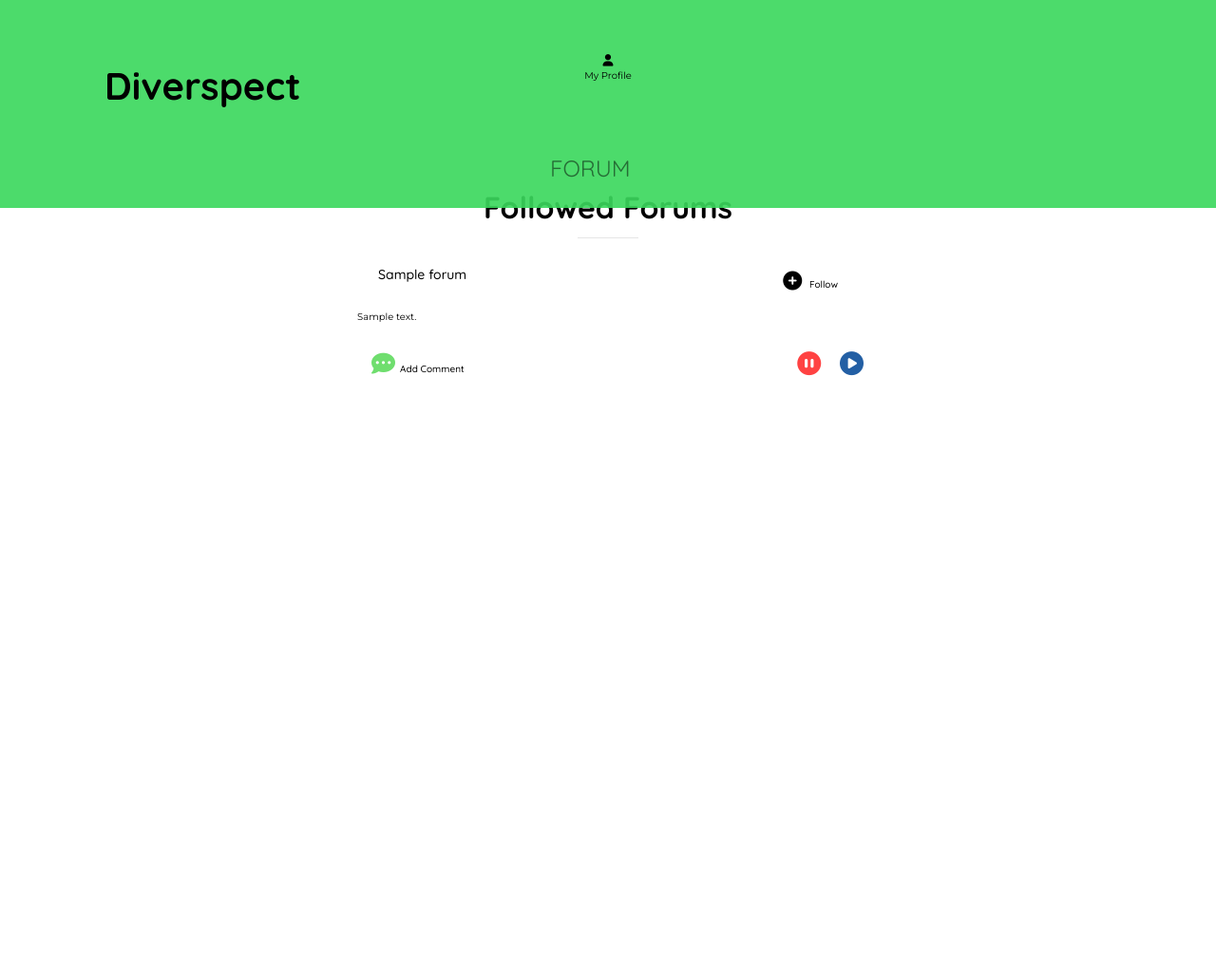
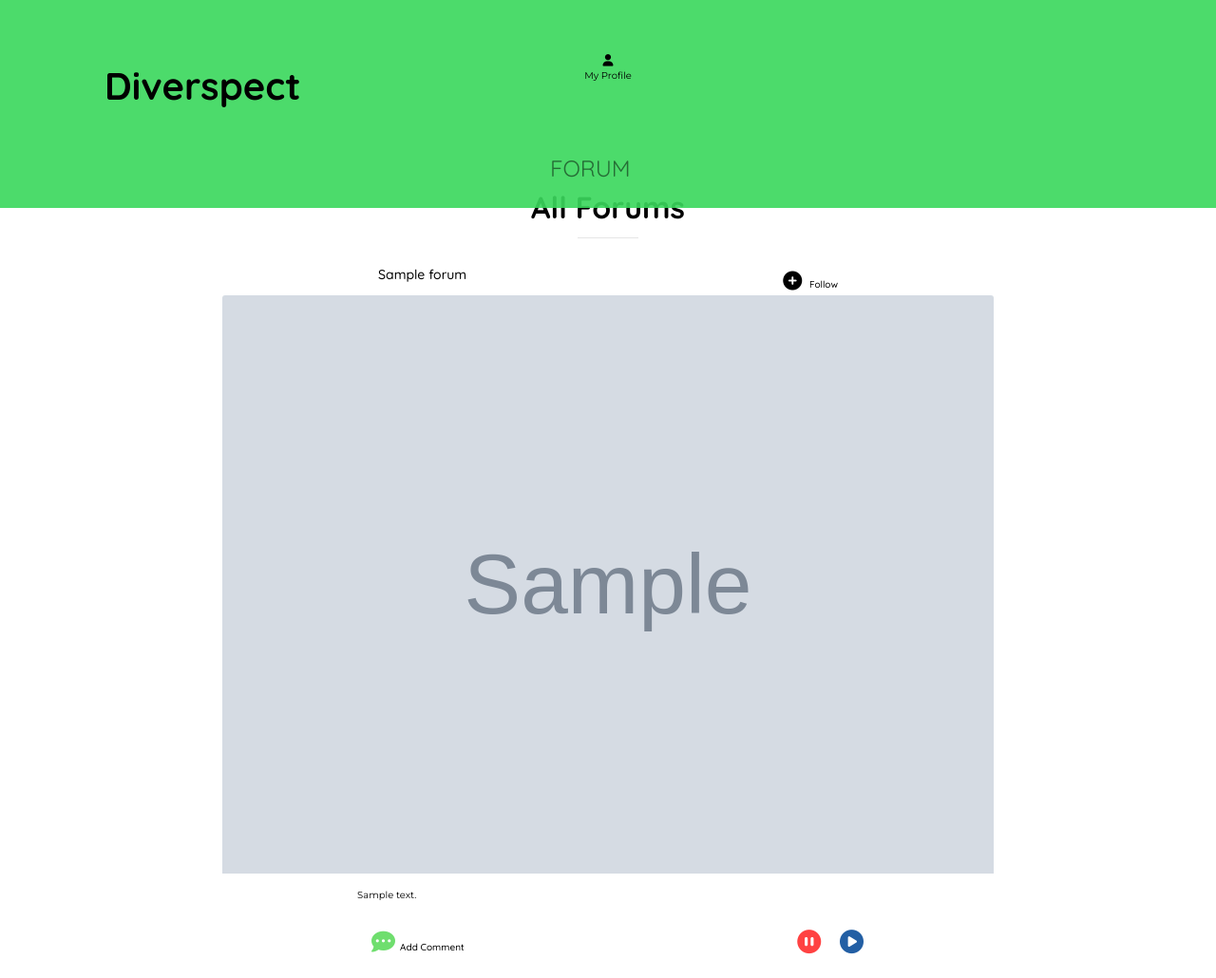
Before and after one commit to Gwen-Bradbury/trust-in-soda-hackathon, a Django app: page /forum/ in a window 1280 px wide. Shown: the whole page at 95% size. Before the commit the page ends 396 px from the top, so only its background shows below. Run offline with Django 3.2, Linux system fonts and the light colour scheme; tables that the repository leaves empty hold one stand-in row (values such as "Sample post"); grey boxes marked "Sample" are stand-in pictures; some libraries are stand-ins or nearby versions.

Commit message:
Added images to forum (#55)

```diff
--- a/forum/templates/forum/forum.html
+++ b/forum/templates/forum/forum.html
@@ -14,7 +14,7 @@
 
 {% block content %}
     <section>
-        <h2 class="title">Followed Forums</h2>
+        <h2 class="title">All Forums</h2>
         <hr>
         {% for forum in forum %}
         <div class="grid">
@@ -26,6 +26,11 @@
             </div>
             <div class="row">
                 <div class="col-lg-12">
+                    {% if forum.image %}
+                            <img class="card-img-top img-fluid blog border-blue" src="{{ forum.image.url }}" alt="{{ forum.forum_name }}">
+                    {% else %}
+                            <img class="card-img-top img-fluid blog border-blue" src="{{ MEDIA_URL }}noimage.png" alt="{{ forum.forum_name }}">
+                    {% endif %}
                     <p>
                         {{ forum.forum_description }}
                     </p>
@@ -35,7 +40,7 @@
                 <div class="row">
                     <div class="col-md-10 green-icon">
                         <a href="{% url 'forum_comments' forum.id %}" class="name-link">
-                            <span><i class="fas fa-comment-dots"></i><a href="#">Add Comment</a></span>
+                            <span><i class="fas fa-comment-dots"></i>Add Comment</span>
                         </a>
                     </div>
                     <div class="col-md-1 orange-icon">
```
Also changed, not shown: media/brainstorm.jpg (deleted), media/catchups.jpg (deleted), media/equality.jpg (deleted).
